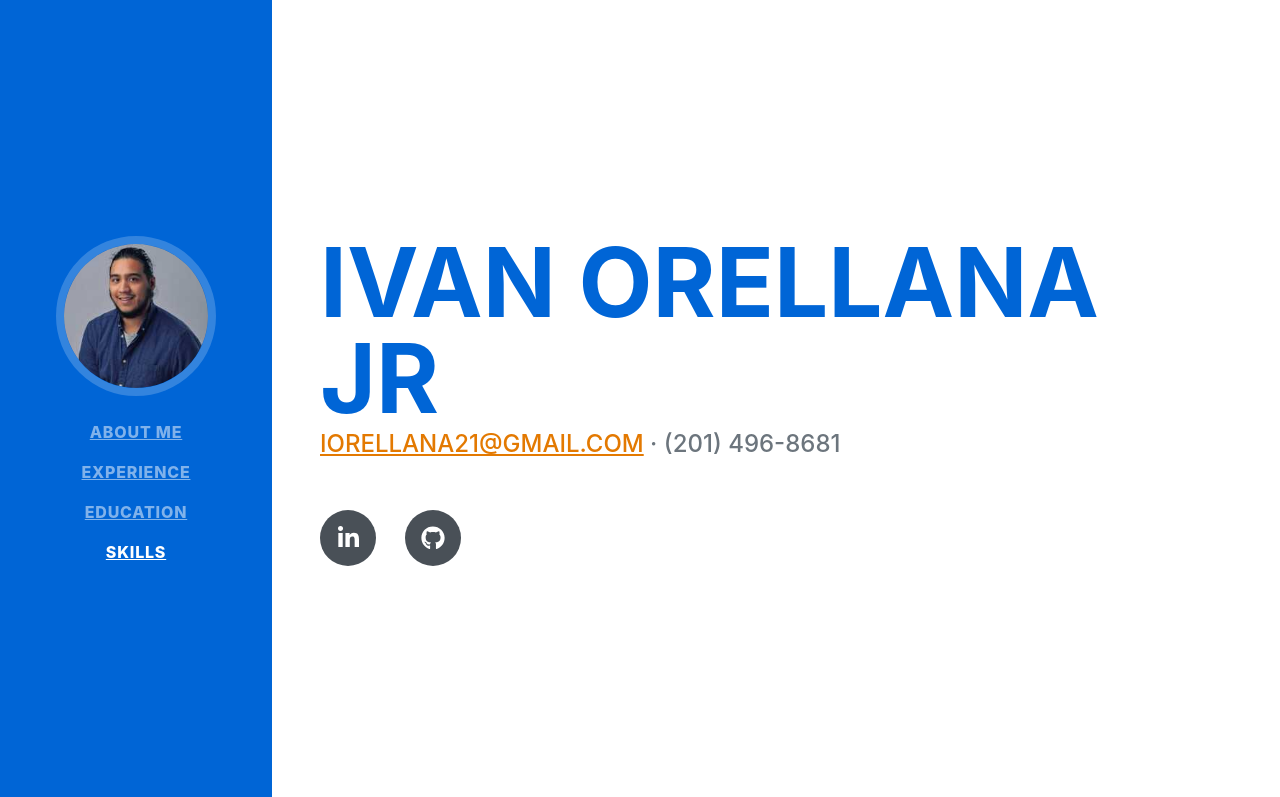
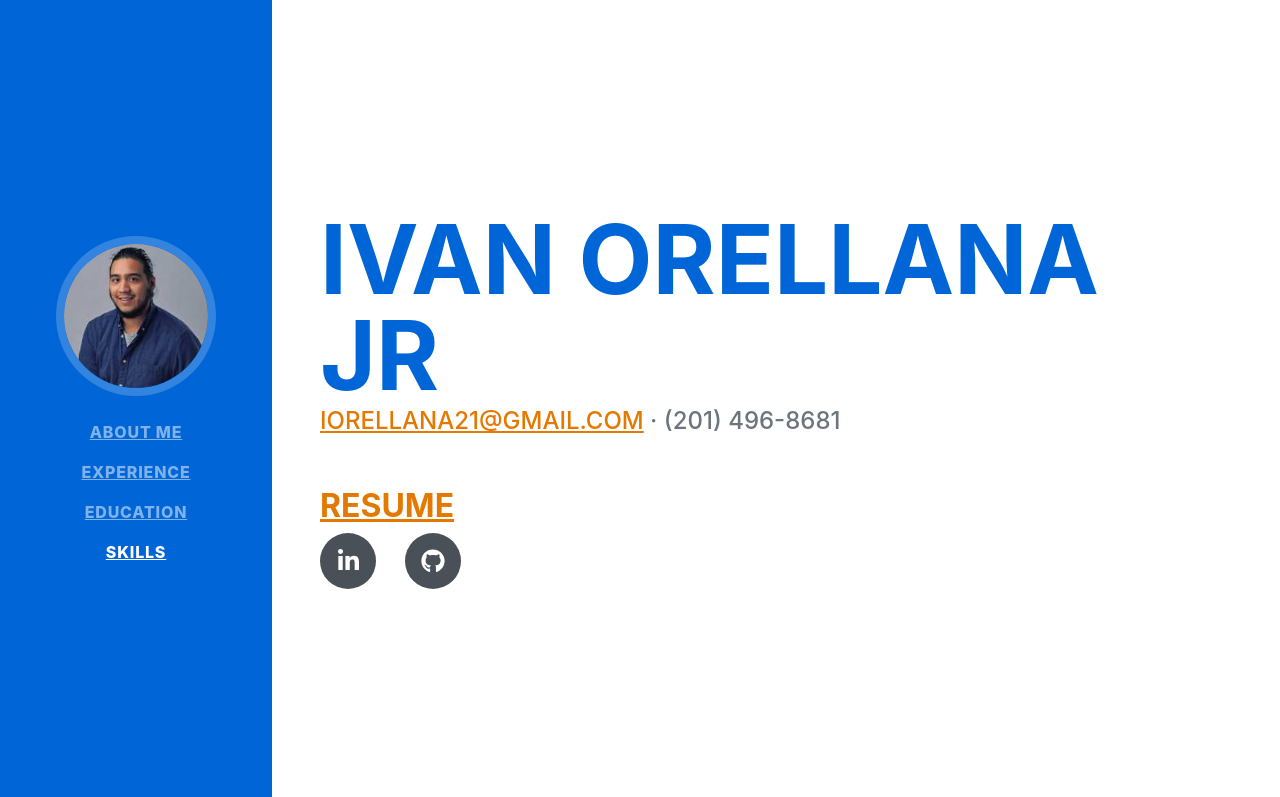
Before and after one commit to iorellana21/my-portfolio, a plain HTML site: page index.html in a window 1280 px wide. Shown: the top 797 px of the page. Drawn offline with nearby package versions, Linux system fonts and the light colour scheme; a web font is replaced by a local one.

Commit message:
cleaning up

```diff
--- a/index.html
+++ b/index.html
@@ -54,6 +54,9 @@
                         <a href="mailto:iorellana21@gmail.com">iorellana21@gmail.com</a>
                         · (201) 496-8681
                     </div>
+                    <h3>
+                        <a href="https://docs.google.com/document/d/1g8i3GbHZizs4mK3kwyoxvkBJ_ExEZeNlwgXboiq8c3s/edit" target="_blank">Resume</a>
+                    </h3>
                     <div class="social-icons">
                         <a class="social-icon" href="https://www.linkedin.com/in/ivan-orellana-jr-07bb82140/"
                             target="_blank"><i class="fab fa-linkedin-in"></i></a>
```
